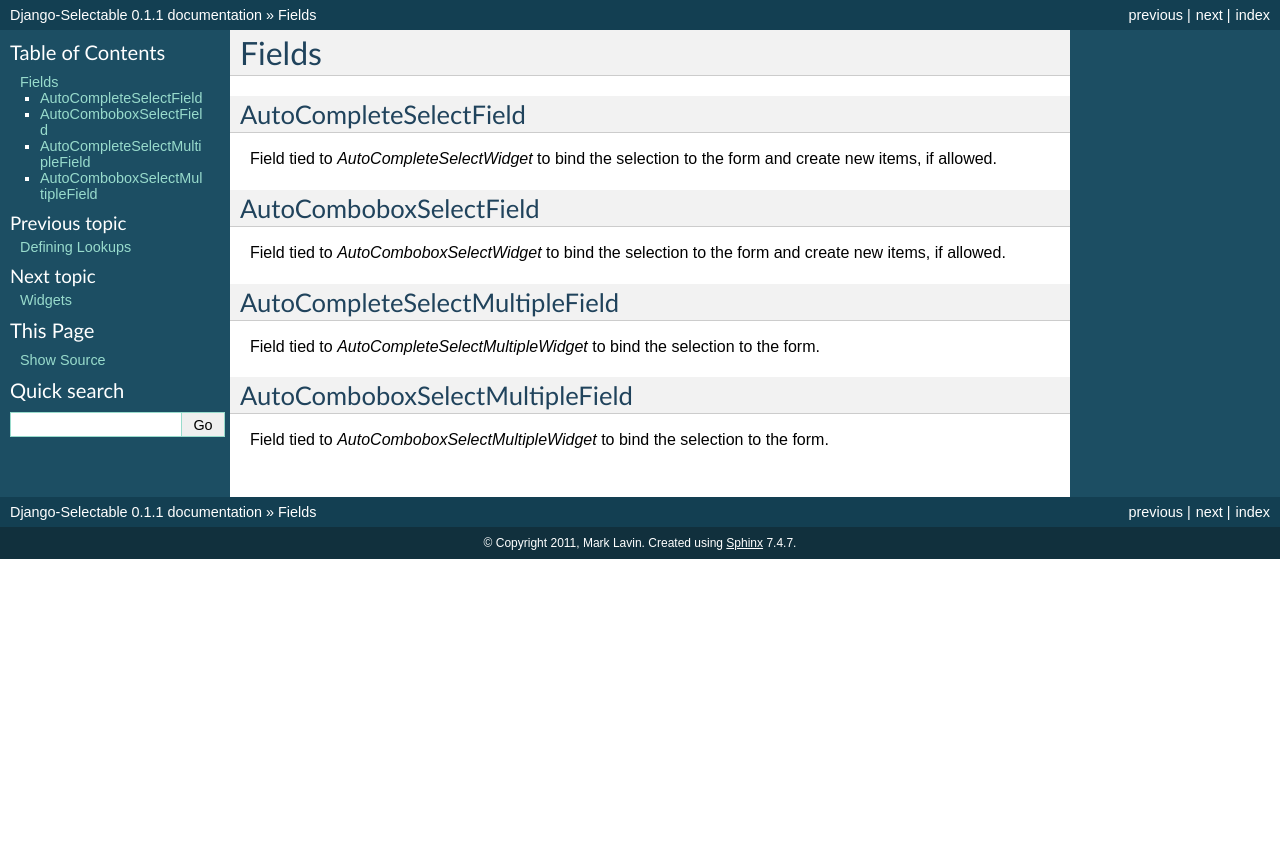
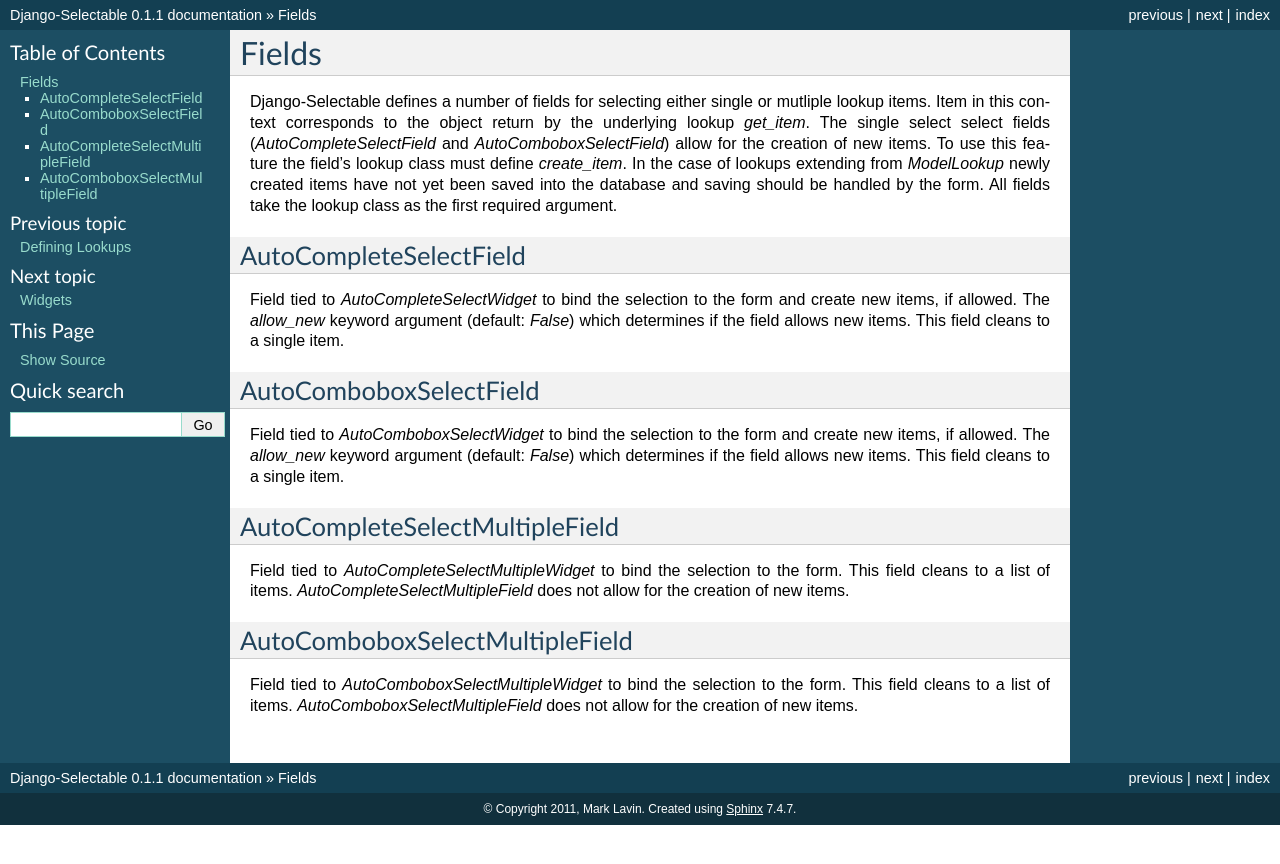
Before and after one commit to mlavin/django-selectable, a Sphinx documentation site: the page built from docs/fields.rst, in a window 1280 px wide. Shown: the top 864 px of the page. Built offline with Sphinx 7.4.7, drawn with Linux system fonts in a browser that asks for light colours.

Commit message:
Additional field/widget docs. Closes #2.

```diff
--- a/docs/fields.rst
+++ b/docs/fields.rst
@@ -1,25 +1,43 @@
 Fields
 ==========
+
+Django-Selectable defines a number of fields for selecting either single or mutliple
+lookup items. Item in this context corresponds to the object return by the underlying
+lookup `get_item`. The single select select fields (`AutoCompleteSelectField` and
+`AutoComboboxSelectField`) allow for the creation of new items. To use this feature the field's
+lookup class must define `create_item`. In the case of lookups extending from
+`ModelLookup` newly created items have not yet been saved into the database and saving
+should be handled by the form. All fields take the lookup class as the first required
+argument.
+
 
 AutoCompleteSelectField
 --------------------------------------
 
-Field tied to `AutoCompleteSelectWidget` to bind the selection to the form and  create new items, if allowed.
+Field tied to `AutoCompleteSelectWidget` to bind the selection to the form and
+create new items, if allowed. The `allow_new` keyword argument (default: `False`)
+which determines if the field allows new items. This field cleans to a single item.
 
 
 AutoComboboxSelectField
 --------------------------------------
 
-Field tied to `AutoComboboxSelectWidget` to bind the selection to the form and create new items, if allowed.
+Field tied to `AutoComboboxSelectWidget` to bind the selection to the form and
+create new items, if allowed. The `allow_new` keyword argument (default: `False`)
+which determines if the field allows new items. This field cleans to a single item.
 
 
 AutoCompleteSelectMultipleField
 --------------------------------------
 
 Field tied to `AutoCompleteSelectMultipleWidget` to bind the selection to the form.
+This field cleans to a list of items. `AutoCompleteSelectMultipleField` does not
+allow for the creation of new items.
 
 
 AutoComboboxSelectMultipleField
 --------------------------------------
 
 Field tied to `AutoComboboxSelectMultipleWidget` to bind the selection to the form.
+This field cleans to a list of items. `AutoComboboxSelectMultipleField` does not
+allow for the creation of new items.
```
Also changed, not shown: docs/widgets.rst (+15 -2 lines).
